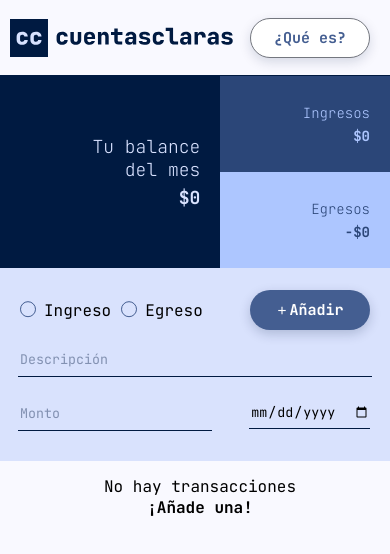
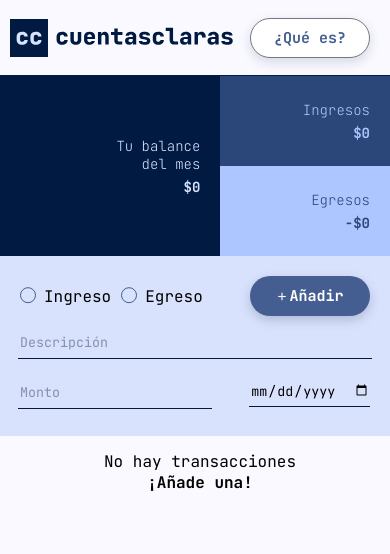
Before and after one commit to juanexplosions/cuentasclaras, a React (Vite) app: page / in a window 390 px wide. Shown: the top 554 px of the page. Built offline with nearby package versions, Linux system fonts and the light colour scheme.

Commit message:
style: scrollbar in expenses-feed and minor CSS changes

```diff
--- a/src/App.jsx
+++ b/src/App.jsx
@@ -42,17 +42,20 @@ function App() {
   };
 
   const renderTransactions = () => {
-    if (transactions.length === 0) {
+
+    const sortedTransactions = transactions.sort((a, b) => new Date(b.date) - new Date(a.date));
+
+    if (sortedTransactions.length === 0) {
       return (
         <p className="no-transactions">
           No hay transacciones <br /> <b>¡Añade una! </b>
         </p>
       );
     } else {
-      return transactions.map((transaction, index) => {
+      return sortedTransactions.map((transaction, index) => {
         return (
           <Transaction
-            key={index}
+            key={"transaction-" + index}
             initial={transaction.description[0].toLowerCase()}
             description={transaction.description}
             date={transaction.date}
@@ -73,8 +76,6 @@ function App() {
           <div className="expenses-resume">
             <BalanceContainer
               boxStyle={"balance"}
-              titleStyle={"balance-title"}
-              moneyStyle={"balance-money"}
               title={
                 <>
                   Tu balance
--- a/src/components/balanceContainer/balanceContainer.jsx
+++ b/src/components/balanceContainer/balanceContainer.jsx
@@ -7,8 +7,8 @@ export default function BalanceContainer({
 }) {
   return (
     <div className={`box ${boxStyle}`}>
-      <p className={`title-box ${titleStyle}`}>{title}</p>
-      <p className={`money-box ${moneyStyle}`}>{money}</p>
+      <p className={`title-box ${boxStyle}`}>{title}</p>
+      <p className={`money-box ${boxStyle}`}>{money}</p>
     </div>
   );
 }
--- a/src/index.css
+++ b/src/index.css
@@ -39,7 +39,7 @@ body {
   display: grid;
   margin-left: 10px;
   grid-template-rows: repeat(auto-fill, minmax(80px, 1fr));
-  overflow-y: auto;
+  overflow-y: scroll;
   scrollbar-color: #001a41 transparent;
   scrollbar-width: thin;
 }
@@ -156,17 +156,11 @@ body {
   margin-right: 20px;
 }
 
-.balance-title {
-  font-size: 50px;
-}
-
-.balance-money {
-  font-size: 50px;
-}
-
 .balance {
   background-color: #001a41;
   color: #d8e2ff;
+  font-size: 50px;
+  font-size: 50px;
 }
 
 .income {
@@ -327,6 +321,29 @@ input:focus {
 }
 
 @media only screen and (max-width: 1080px) {
+  .container-web {
+    display: grid;
+    grid-template-rows: auto 1fr;
+    height: 100vh;
+  }
+
+  .header {
+    position: sticky;
+    top: 0;
+    z-index: 100;
+  }
+
+  .expenses-feed {
+    overflow-y: auto;
+    height: calc(100vh - 75px);
+  }
+
+  .expenses-resume {
+    position: sticky;
+    top: 75px;
+    z-index: 100;
+  }
+
   .content {
     grid-template-columns: none;
     grid-template-rows: 1fr 1fr;
@@ -351,18 +368,12 @@ input:focus {
     height: 38px;
   }
 
-  .money-box {
-    font-size: 14px;
-  }
-
+  .money-box,
   .title-box {
     font-size: 14px;
   }
 
-  .balance-title {
-    font-size: 18px;
-  }
-
+  .balance-title,
   .balance-money {
     font-size: 18px;
   }
@@ -404,32 +415,20 @@ input:focus {
   }
 
   .transaction-description {
-    color: #001a41;
     font-size: 14px;
     margin-left: 8px;
   }
 
   .transaction-date {
-    color: #a1abc4;
-    text-align: right;
     font-size: 10px;
   }
 
   .transaction-money {
-    text-align: right;
-    color: #001a41;
     font-size: 14px;
   }
 
   .transaction-tag {
-    display: grid;
-    margin-left: 10px;
-    height: 18px;
     font-size: 8px;
-    align-self: center;
-    border-radius: 20px;
-    align-items: center;
-    justify-items: center;
     width: 50px;
   }
 }
```
